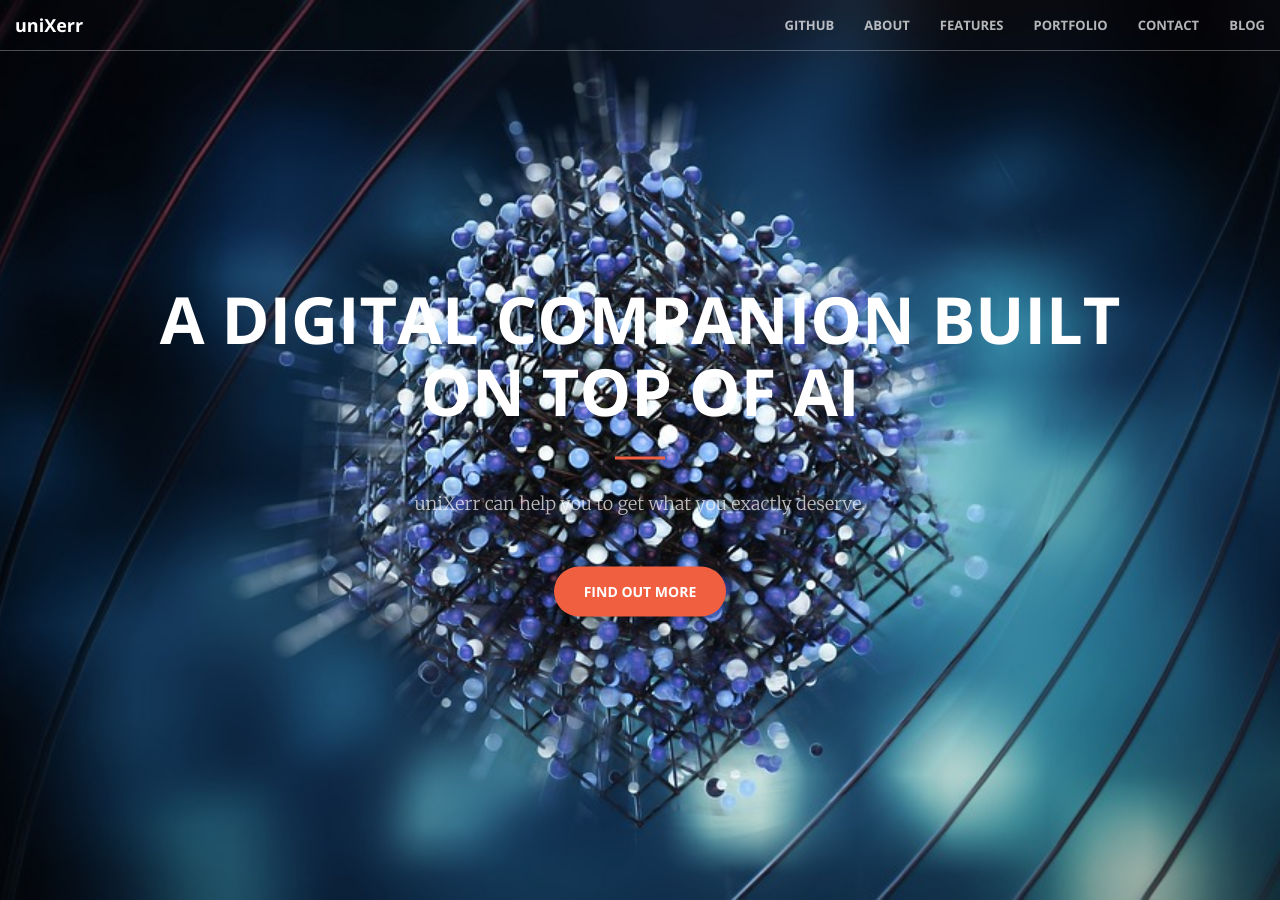
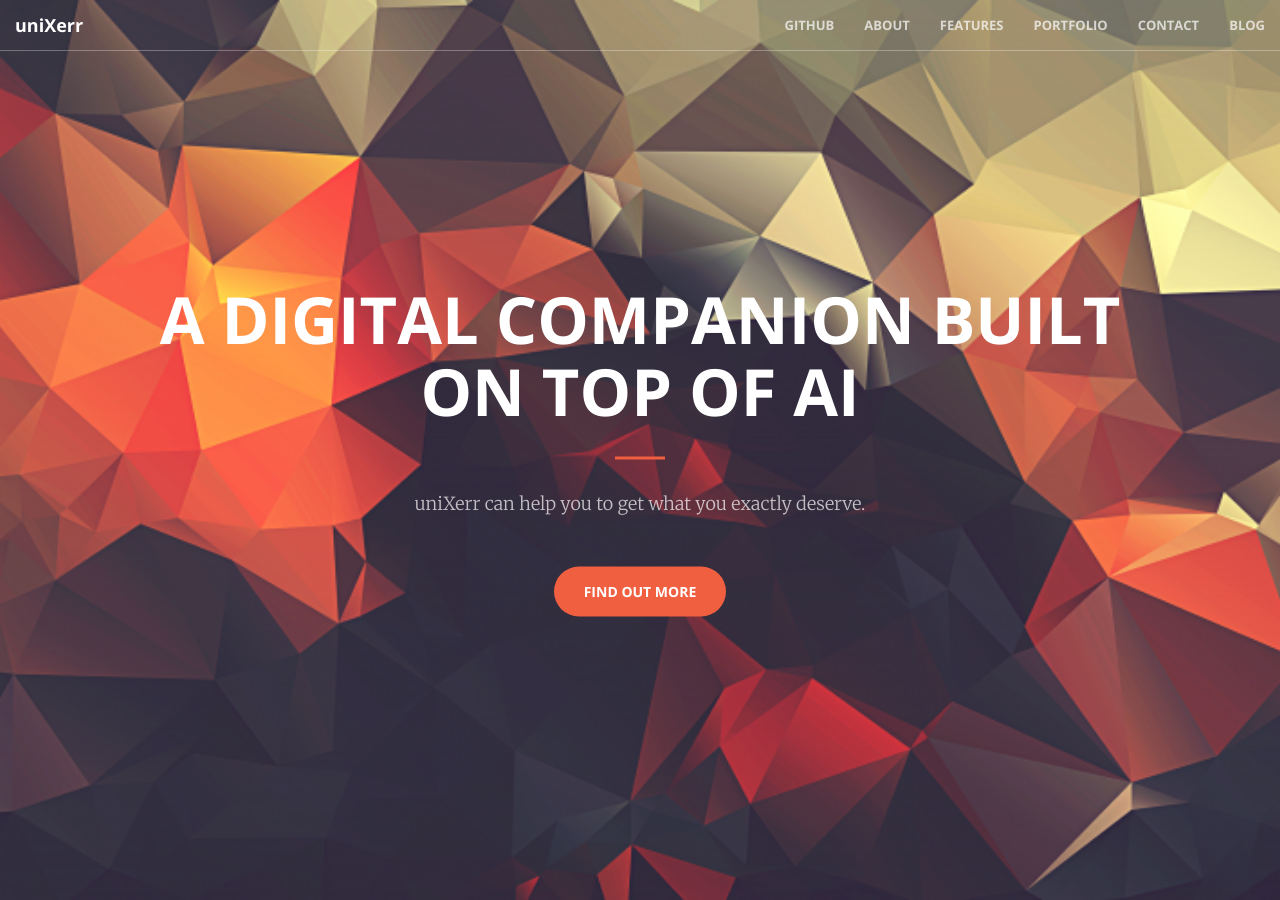
Before and after one commit to wildonion/wildonion.github.io, a Jekyll site: the page built from index.html, in a window 1280 px wide and 900 px high. Built offline with Jekyll 4.4.1, drawn with Linux system fonts in a browser that asks for light colours.

Commit message:
update header image

```diff
--- a/_sass/_base.scss
+++ b/_sass/_base.scss
@@ -155,7 +155,7 @@ header {
     min-height: auto;
     @include background-cover;
     background-position: center;
-    background-image: url('../img/header.jpg');
+    background-image: url('../img/header.png');
     text-align: center;
     color: white;
     .header-content {
```
Also changed, not shown: img/header.png (added).
